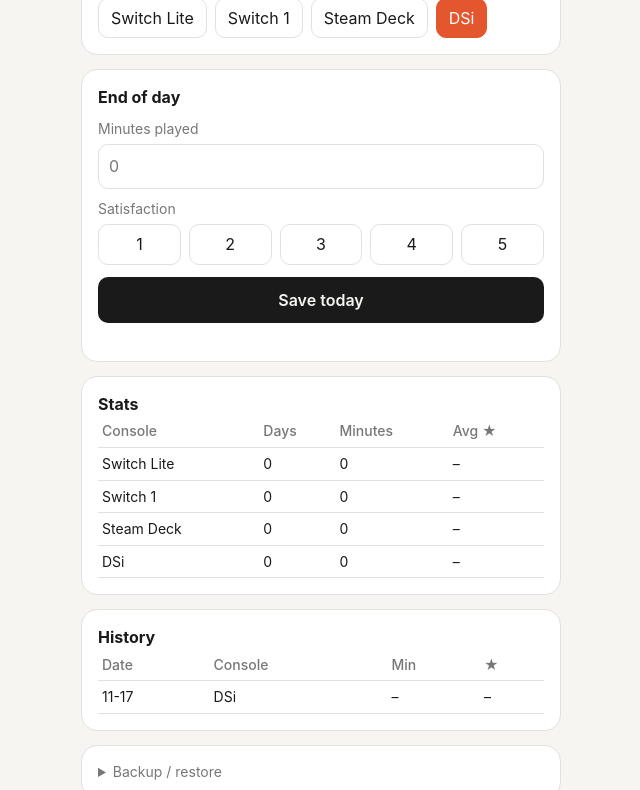
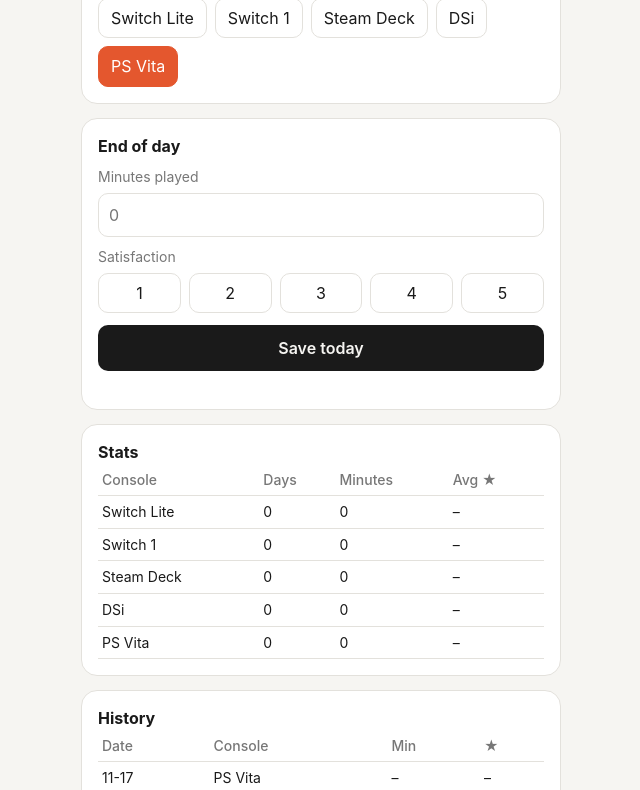
Before and after one commit to katlumV/seoul, a plain HTML site: page index.html in a window 1280 px wide. Shown: the part 148-938 px from the top of the page, without its empty margins (319-959 px from the left). Drawn offline with Linux system fonts and the light colour scheme.

Commit message:
Add PS Vita to console list
Co-Authored-By: Claude Opus 5.5 <noreply@anthropic.com>

```diff
--- a/index.html
+++ b/index.html
@@ -80,7 +80,7 @@ textarea{width:100%;height:90px;margin-top:8px;font:12px monospace;background:tr
 </main>
 
 <script>
-const CONSOLES = ["Switch Lite", "Switch 1", "Steam Deck", "DSi"];
+const CONSOLES = ["Switch Lite", "Switch 1", "Steam Deck", "DSi", "PS Vita"];
 const KEY = "seoul.v1";
 const $ = id => document.getElementById(id);
 
```
